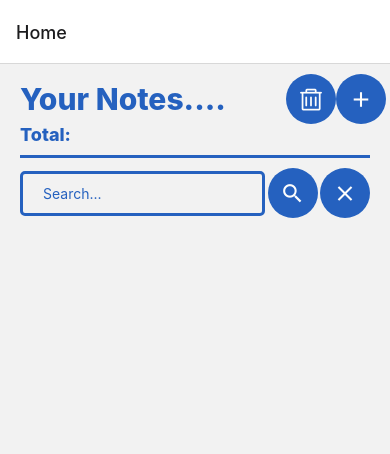
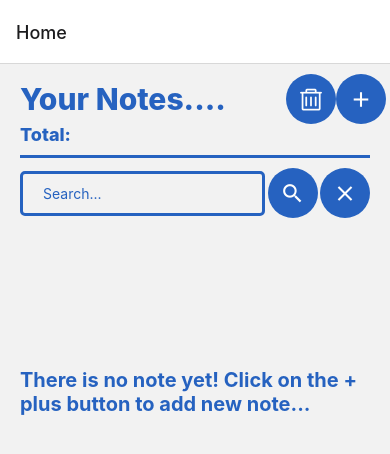
Before and after one commit to dev-tokumei/TodoMaker, a React Native app: screen / in a window 390 px wide. Shown: the top 454 px of the page. Built offline with nearby package versions, Linux system fonts and the light colour scheme.

Commit message:
add changes

```diff
--- a/App.js
+++ b/App.js
@@ -19,7 +19,7 @@ const Stack = createNativeStackNavigator();
 
 const App = () => {
   const [note, setNote] = useState();
-  const [notes, setNotes] = useState();
+  const [notes, setNotes] = useState([]);
 
   const handleNote = () => {
     let newNote = note;
@@ -30,7 +30,17 @@ const App = () => {
   return (
     <NavigationContainer>
       <Stack.Navigator style={style.sectionContainer}>
-        <Stack.Screen name="Home">{props => <Notes {...props} />}</Stack.Screen>
+        <Stack.Screen name="Home">
+          {props => (
+            <Notes
+              {...props}
+              notes={notes}
+              setNotes={setNotes}
+              note={note}
+              setNote={setNote}
+            />
+          )}
+        </Stack.Screen>
         <Stack.Screen name="AddNotes">
           {props => (
             <AddNotes
--- a/screens/AddNotes.js
+++ b/screens/AddNotes.js
@@ -32,7 +32,9 @@ const AddNotes = ({...props}) => {
           </View>
         </TouchableWithoutFeedback>
         <View style={style.bntConrainer}>
-          <TouchableOpacity style={style.button}>
+          <TouchableOpacity
+            style={style.button}
+            onPress={() => props.handleNote()}>
             <Icons name="add" size={25} color="white" />
           </TouchableOpacity>
         </View>
--- a/screens/Notes.js
+++ b/screens/Notes.js
@@ -1,4 +1,5 @@
 import {
+  ScrollView,
   StyleSheet,
   Text,
   TextInput,
@@ -9,7 +10,7 @@ import React from 'react';
 import Icon from 'react-native-vector-icons/AntDesign';
 import Icons from 'react-native-vector-icons/MaterialIcons';
 
-const Notes = ({navigation}) => {
+const Notes = ({navigation, ...props}) => {
   return (
     <View style={style.containerView}>
       <View style={style.headingContainer}>
@@ -45,6 +46,34 @@ const Notes = ({navigation}) => {
           <Icons name="clear" size={25} color="white" />
         </TouchableOpacity>
       </View>
+      <ScrollView
+        showsVerticalScrollIndicator={false}
+        contentContainerStyle={style.scrollView}>
+        {props.notes.length === 0 ? (
+          <View style={style.emptyContainer}>
+            <Text style={style.emptyText}>
+              There is no note yet! Click on the + plus button to add new
+              note...
+            </Text>
+          </View>
+        ) : (
+          props.notes.map((item, idx) => (
+            <View style={style.item} key={idx}>
+              <View style={style.note}>
+                <View style={style.idx}>
+                  <Text>{idx + 1}</Text>
+                </View>
+                <View style={style.text}>
+                  <Text>{item}</Text>
+                </View>
+              </View>
+              <TouchableOpacity>
+                <Text style={style.delete}>X</Text>
+              </TouchableOpacity>
+            </View>
+          ))
+        )}
+      </ScrollView>
     </View>
   );
 };
@@ -56,6 +85,7 @@ export const style = StyleSheet.create({
     paddingHorizontal: 20,
     marginBottom: 70,
     opacity: 0.9,
+    flex: 1,
   },
   headingContainer: {
     flexDirection: 'row',
@@ -104,4 +134,30 @@ export const style = StyleSheet.create({
     borderWidth: 3,
     borderRadius: 5,
   },
+  scrollView: {
+    width: '100%',
+    justifyContent: 'center',
+  },
+  emptyContainer: {
+    width: '100%',
+    justifyContent: 'center',
+    alignItems: 'center',
+    paddingTop: 150,
+  },
+  emptyText: {
+    fontSize: 20,
+    fontWeight: '700',
+    color: '#0F52BA',
+  },
+  item: {
+    backgroundColor: '#0F52BA',
+    flexDirection: 'row',
+    justifyContent: 'center',
+    width: '100%',
+    borderWidth: 3,
+  },
+  note: {
+    flexDirection: 'row',
+    justifyContent: 'space-between',
+  },
 });
```
